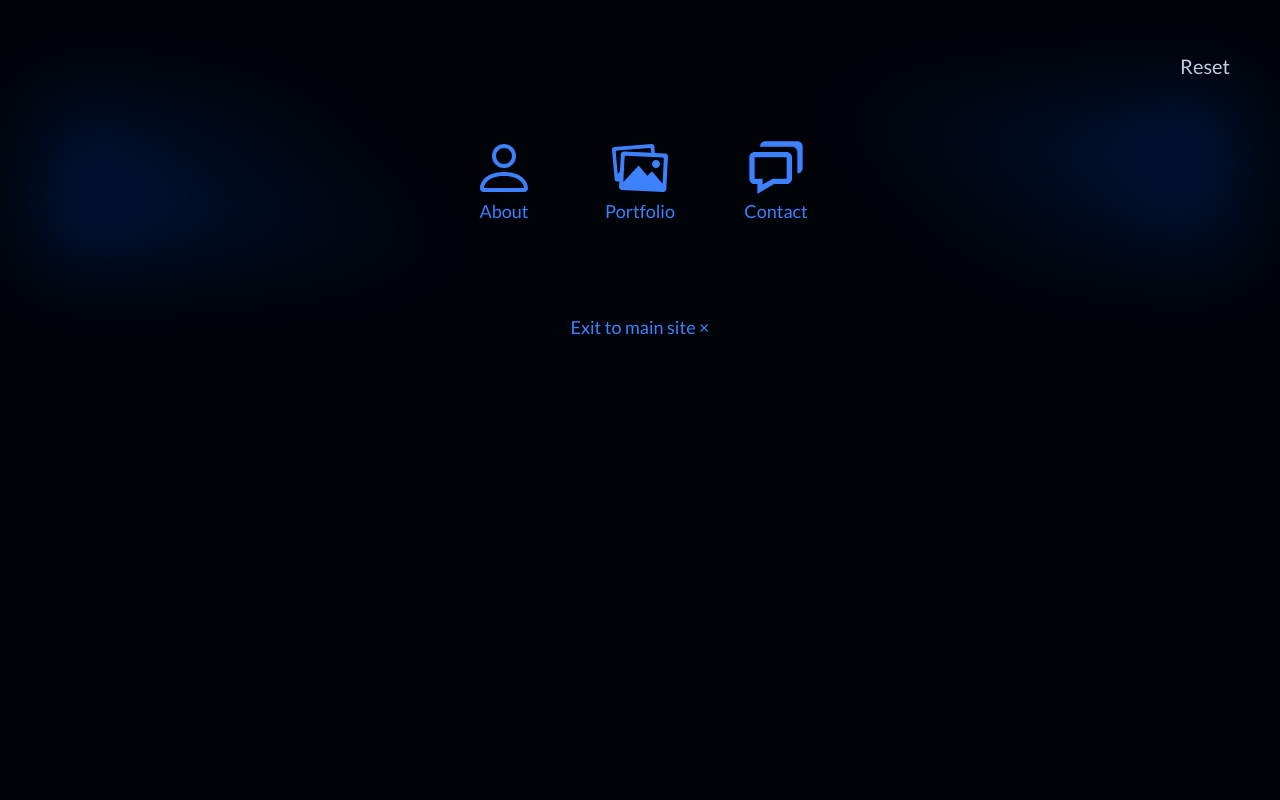
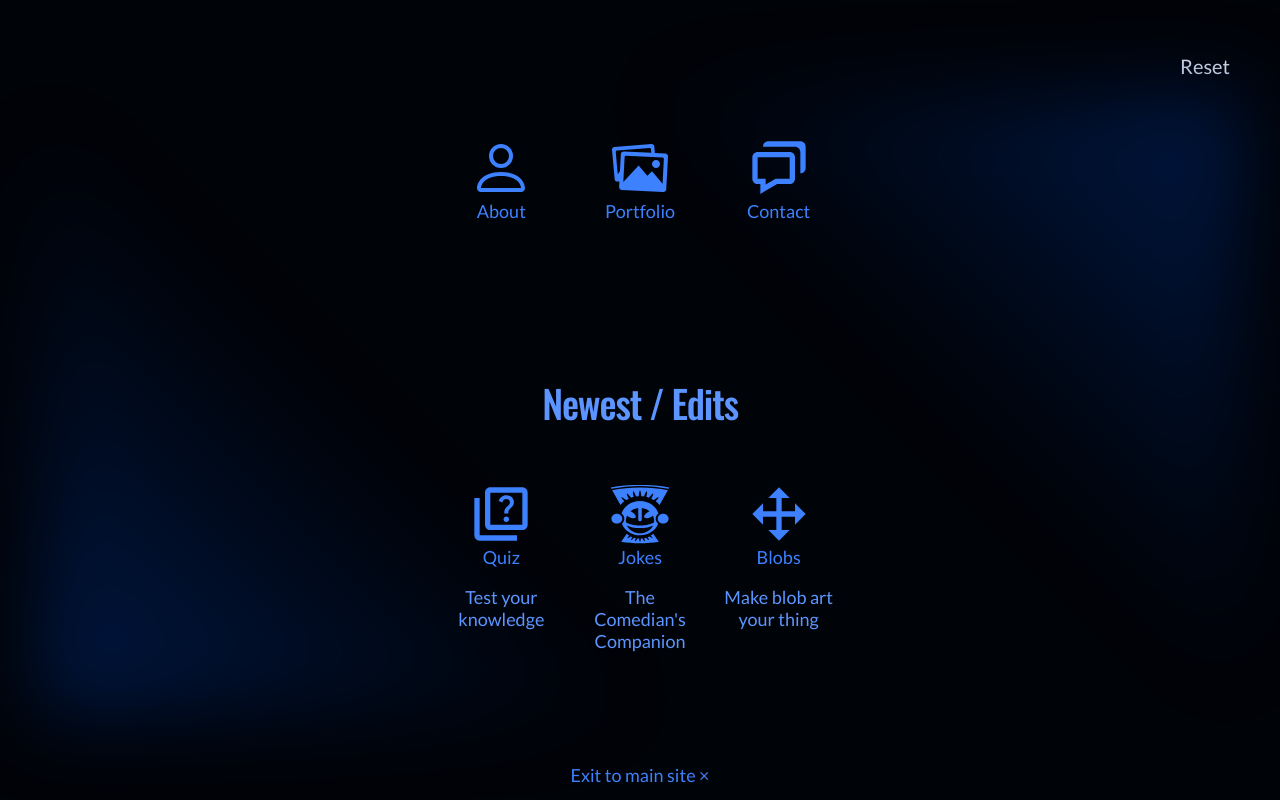
Before and after one commit to jenniina/react-sub-site, a React (Vite) app: page / in a window 1280 px wide. Shown: the part 544-1344 px from the top of the page. Before the commit the page ends 896 px from the top, so only its background shows below. Built offline with nearby package versions, Linux system fonts and the light colour scheme; no server answers.

Commit message:
Add recent changes list

```diff
--- a/src/pages/Welcome.tsx
+++ b/src/pages/Welcome.tsx
@@ -5,6 +5,9 @@ import Hero from '../components/Hero/Hero'
 import { BiChat } from 'react-icons/bi'
 import { BsPerson } from 'react-icons/bs'
 import { IoMdImages } from 'react-icons/io'
+import { GiAbstract019 } from 'react-icons/gi'
+import { MdOutlineQuiz } from 'react-icons/md'
+import { RiDragMove2Fill } from 'react-icons/ri'
 
 export default function Home({
   heading,
@@ -45,6 +48,32 @@ export default function Home({
                 </Link>
               </li>
             </ul>
+            <div className={`${styles.newest}`}>
+              <h2 className={`${styles.subheading}`}>Newest / Edits</h2>
+              <ul className={`${styles.list}`}>
+                <li>
+                  <Link to='/portfolio/quiz'>
+                    <MdOutlineQuiz />
+                    <span>Quiz</span>
+                  </Link>
+                  <p>Test your knowledge</p>
+                </li>
+                <li>
+                  <Link to='/portfolio/jokes'>
+                    <GiAbstract019 />
+                    <span>Jokes</span>
+                  </Link>
+                  <p>The Comedian's Companion</p>
+                </li>
+                <li>
+                  <Link to='/portfolio/blob'>
+                    <RiDragMove2Fill />
+                    <span>Blobs</span>
+                  </Link>
+                  <p>Make blob art your thing</p>
+                </li>
+              </ul>
+            </div>
           </div>
         </section>
       </div>
--- a/src/pages/css/welcome.module.css
+++ b/src/pages/css/welcome.module.css
@@ -2,7 +2,7 @@
   display: flex;
   flex-flow: column nowrap;
   gap: 3em;
-  align-items: center;
+  align-items: flex-start;
   justify-content: center;
   margin: 0;
   padding: 0;
@@ -16,7 +16,7 @@
   display: flex;
   flex-flow: column nowrap;
   align-items: center;
-  justify-content: center;
+  justify-content: flex-end;
 }
 .transformations .list a {
   transition-duration: 500ms;
@@ -27,7 +27,7 @@
 }
 .list a:hover,
 .list a:focus {
-  transform: translateY(-0.8em);
+  transform: translateY(-0.1em);
   text-decoration: none;
 }
 .list a:hover svg,
@@ -58,6 +58,22 @@
 @media (min-width: 300px) {
   .list {
     flex-flow: row nowrap;
-    gap: 2%;
+    gap: 4%;
   }
 }
+.subheading {
+  font-size: clamp(1.5em, 3vw, 2em);
+  font-weight: 400;
+  text-align: center;
+  margin: 0 auto 1.5em;
+  color: var(--color-primary-14);
+}
+
+.list p {
+  color: var(--color-primary-14);
+  font-size: 0.9em;
+  text-align: center;
+}
+.newest {
+  padding-top: 8em;
+}
```
Also changed, not shown: 5 other files (tests, documents, lock files or other folders).
